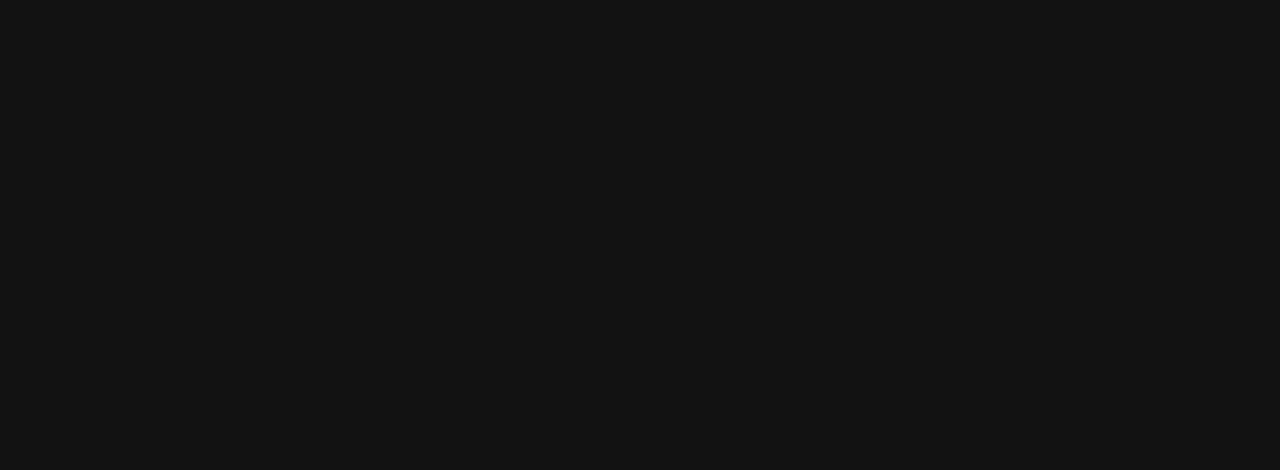
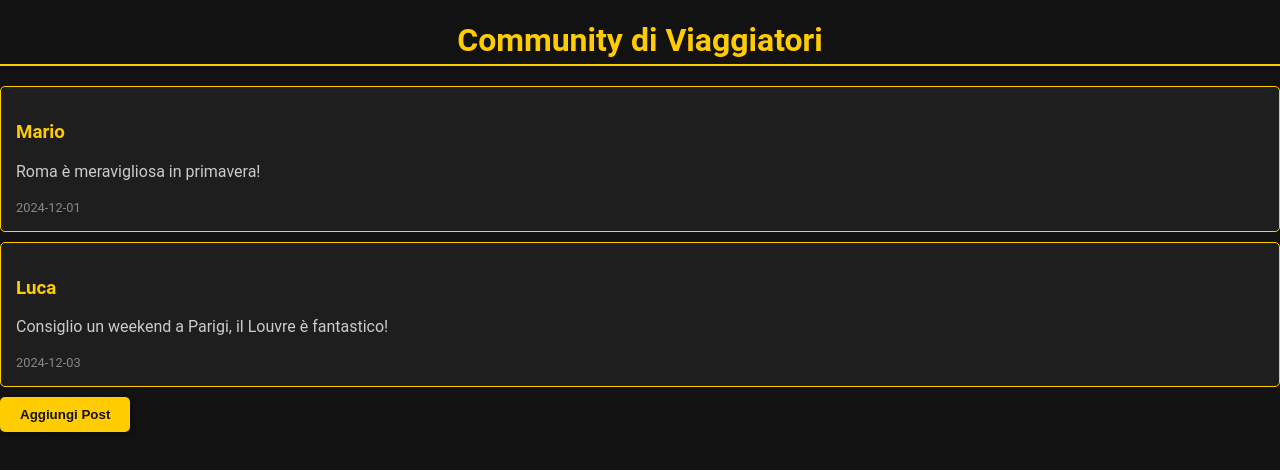
Before and after one commit to Frenxys/planify, a Nuxt app: page /community in a window 1280 px wide. Before the commit this address had no page. Shown: the top 470 px of the page. Built offline with nearby package versions, Linux system fonts and the light colour scheme.

Commit message:
community section added

```diff
--- /dev/null
+++ b/components/PostCard.vue
@@ -0,0 +1,38 @@
+<template>
+    <div class="post-card">
+      <h3>{{ author }}</h3>
+      <p>{{ content }}</p>
+      <span>{{ date }}</span>
+    </div>
+  </template>
+
+  <script setup>
+  defineProps({
+    author: String,
+    content: String,
+    date: String
+  });
+  </script>
+
+  <style scoped>
+  .post-card {
+      background: #1e1e1e;
+      border: 1px solid #ffcc00;
+      border-radius: 5px;
+      padding: 15px;
+      margin: 10px 0;
+  }
+
+  .post-card h3 {
+      color: #ffcc00;
+  }
+
+  .post-card p {
+      color: #cccccc;
+  }
+
+  .post-card span {
+      font-size: 0.8em;
+      color: #888888;
+  }
+  </style>
--- /dev/null
+++ b/pages/community.vue
@@ -0,0 +1,38 @@
+<template>
+    <div>
+      <h1>Community di Viaggiatori</h1>
+      <PostCard
+        v-for="post in posts"
+        :key="post.id"
+        :author="post.author"
+        :content="post.content"
+        :date="post.date"
+      />
+      <button @click="addPost">Aggiungi Post</button>
+    </div>
+  </template>
+
+  <script setup>
+  const posts = [
+    { id: 1, author: 'Mario', content: 'Roma è meravigliosa in primavera!', date: '2024-12-01' },
+    { id: 2, author: 'Luca', content: 'Consiglio un weekend a Parigi, il Louvre è fantastico!', date: '2024-12-03' }
+  ];
+
+  function addPost() {
+    // Funzione di esempio per aggiungere nuovi post
+    posts.push({
+      id: posts.length + 1,
+      author: 'Nuovo Utente',
+      content: 'Post di esempio!',
+      date: new Date().toISOString().split('T')[0]
+    });
+  }
+  </script>
+
+  <style scoped>
+  h1 {
+      text-align: center;
+      margin-bottom: 20px;
+      color: #ffcc00;
+  }
+  </style>
```
